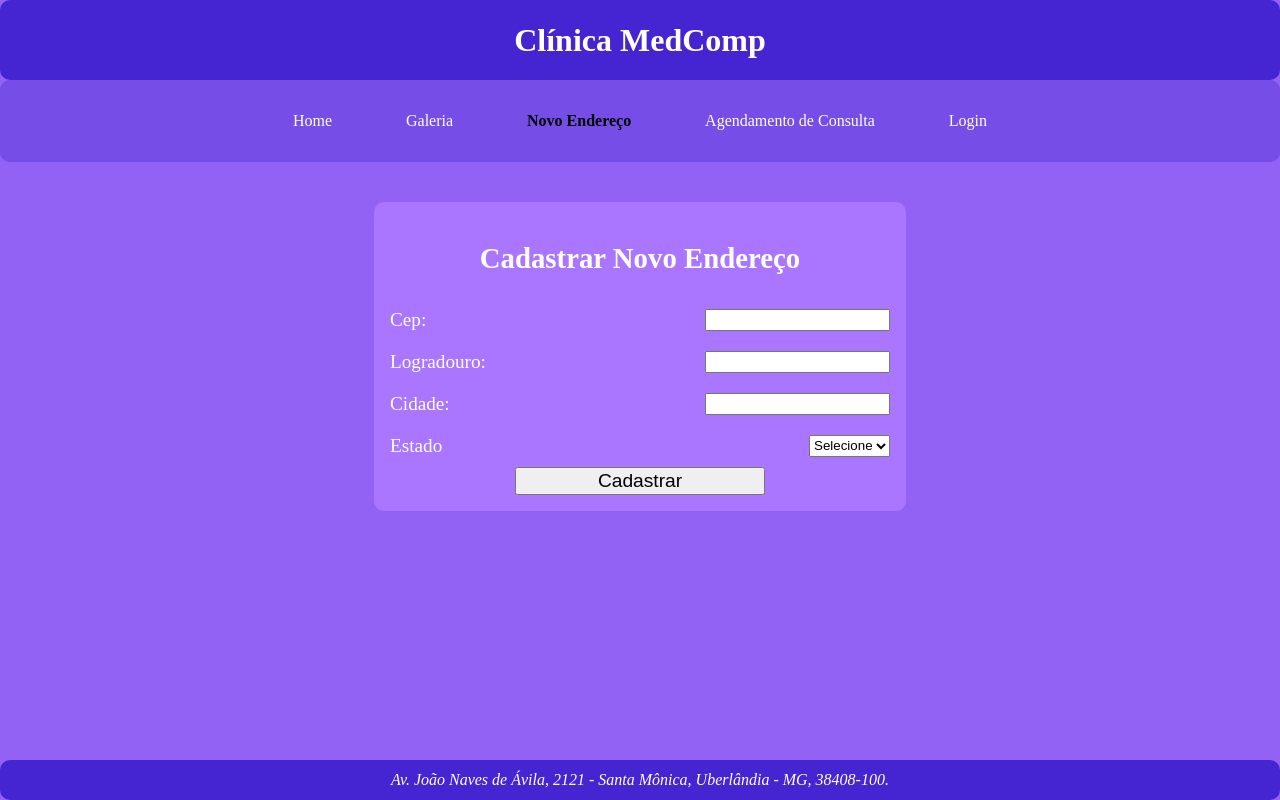
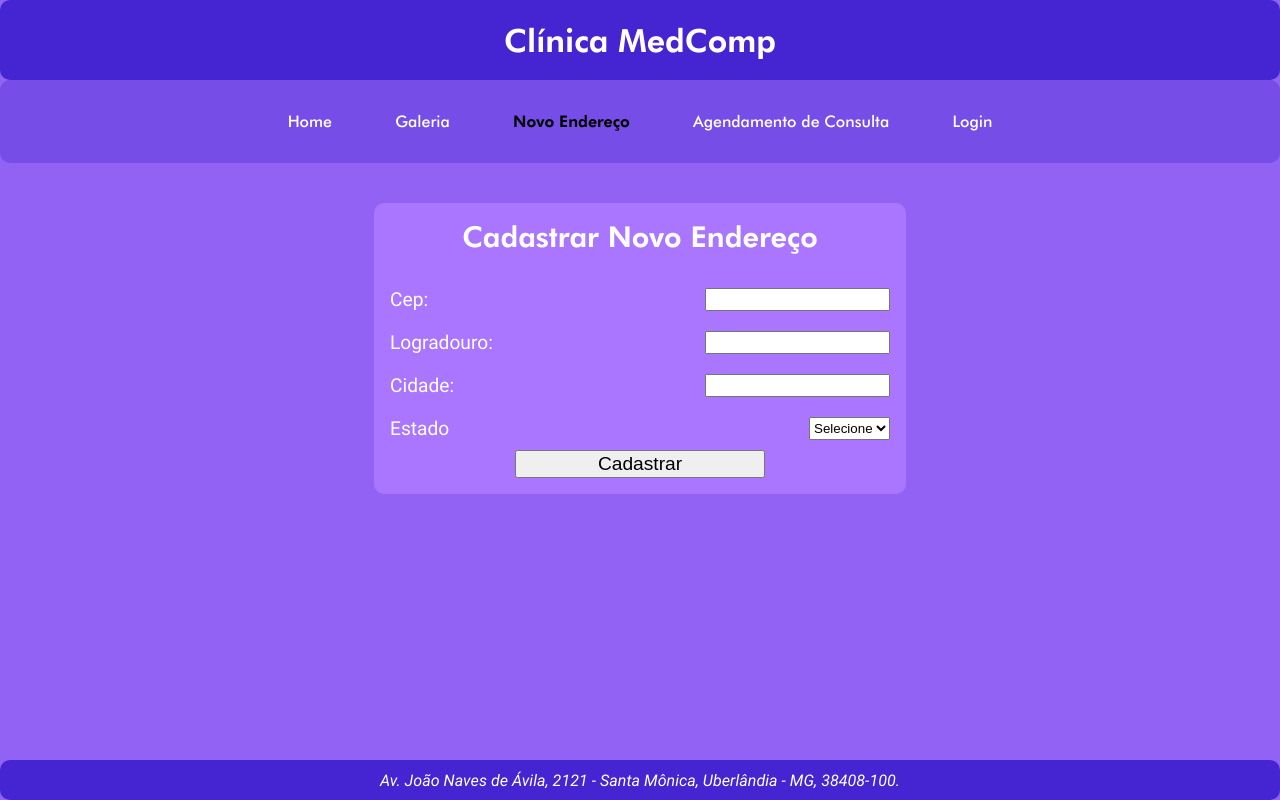
Before and after one commit to DanielGoncalves666/Projeto-Final-PPI, a PHP site: page /novo_Endereco.html in a window 1280 px wide. Run offline with PHP 8.4, Linux system fonts and the light colour scheme.

Commit message:
Fontes novas

```diff
--- a/form.css
+++ b/form.css
@@ -11,6 +11,10 @@
 
     display: flex;
     flex-direction: column;
+}
+
+#cadastro-form > h2 {
+    margin-top: 0;
 }
 
 #cadastro-form > form{
--- a/styles.css
+++ b/styles.css
@@ -1,6 +1,43 @@
+@font-face {
+        font-family: 'Roboto';
+        src: url("./fontes/Roboto-Regular.ttf");
+        font-weight: normal;
+        font-style: normal;
+}
+
+@font-face {
+    font-family: 'Roboto';
+    src: url("./fontes/Roboto-Bold.ttf");
+    font-weight: bold;
+    font-style: normal;
+}
+
+@font-face {
+    font-family: 'Roboto';
+    src: url("./fontes/Roboto-Italic.ttf");
+    font-weight: normal;
+    font-style: italic;
+}
+
+@font-face {
+    font-family: 'Futura';
+    src: url("./fontes/Futura.ttf");
+    font-weight: normal;
+    font-style: normal;
+}
+
+@font-face {
+    font-family: 'Futura';
+    src: url("./fontes/Futura Bold.ttf");
+    font-weight: bold;
+    font-style: normal;
+}
+
 body{
     margin: 0;
     background-color: #9162f4;
+
+    font-family: 'Roboto', Helvetica, sans-serif;
 
     overflow-y: scroll;
 
@@ -13,6 +50,8 @@ body{
 header{
     background-color: #4525d2;
     color: white;
+
+    font-family: 'Futura', 'Roboto', Helvetica, sans-serif;
 
     display: flex;
     justify-content: center;
@@ -28,6 +67,8 @@ header > h1{
 
 nav{
     background-color: #774de8;
+
+    font-family: 'Futura', 'Roboto', Helvetica, sans-serif;
 
     border-radius: 10px;
     padding: 2vh 20vw;
@@ -75,6 +116,10 @@ main{
     border-radius: 10px;
 }
 
+main h1, main h2{
+    font-family: 'Futura', 'Roboto', Helvetica, sans-serif;
+}
+
 main h2{
     align-self: center;
 
```
Also changed, not shown: fontes/Futura Bold.ttf (added), fontes/Futura.ttf (added), fontes/Roboto-Bold.ttf (added), fontes/Roboto-Italic.ttf (added), fontes/Roboto-Regular.ttf (added).
